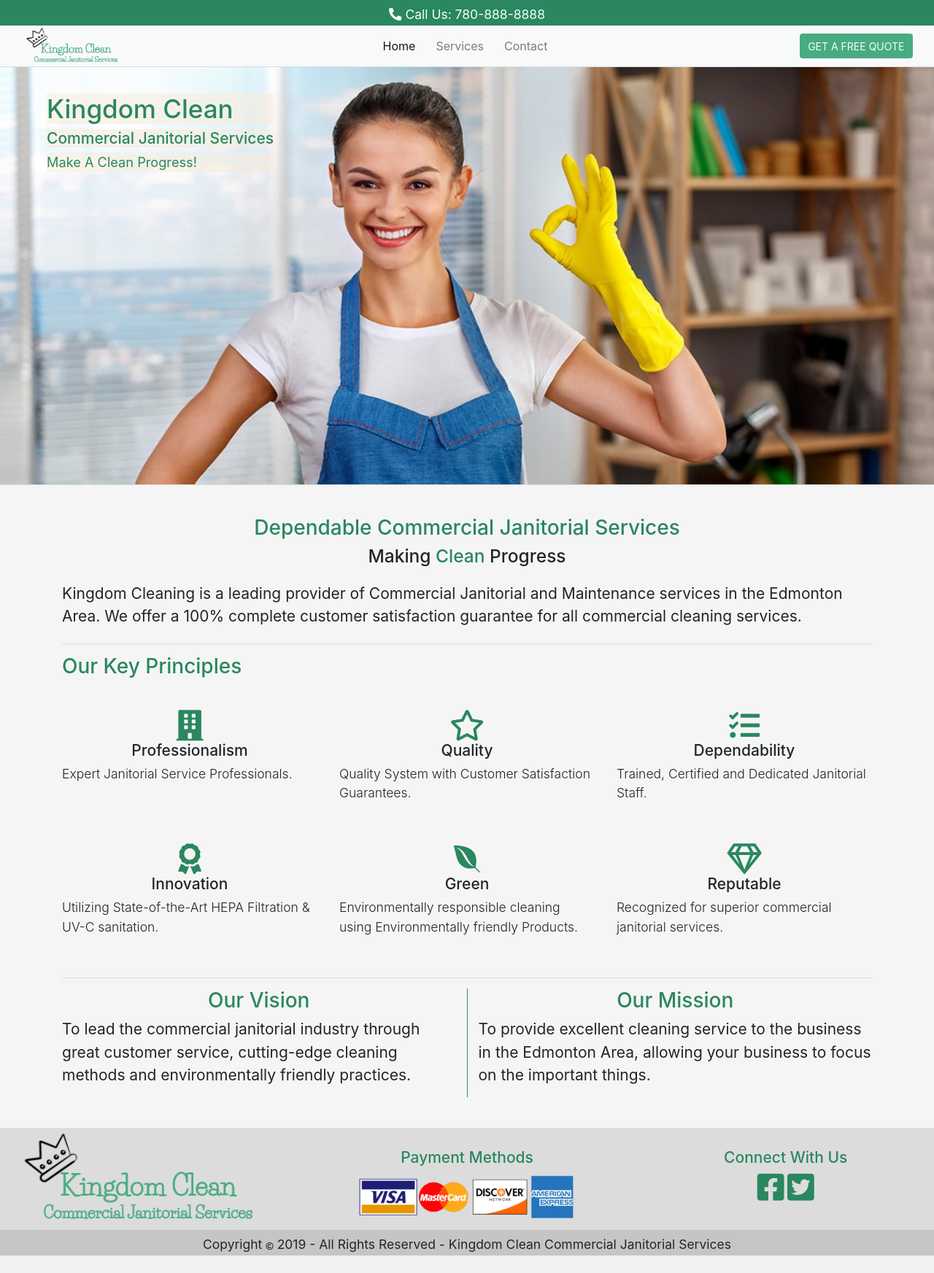
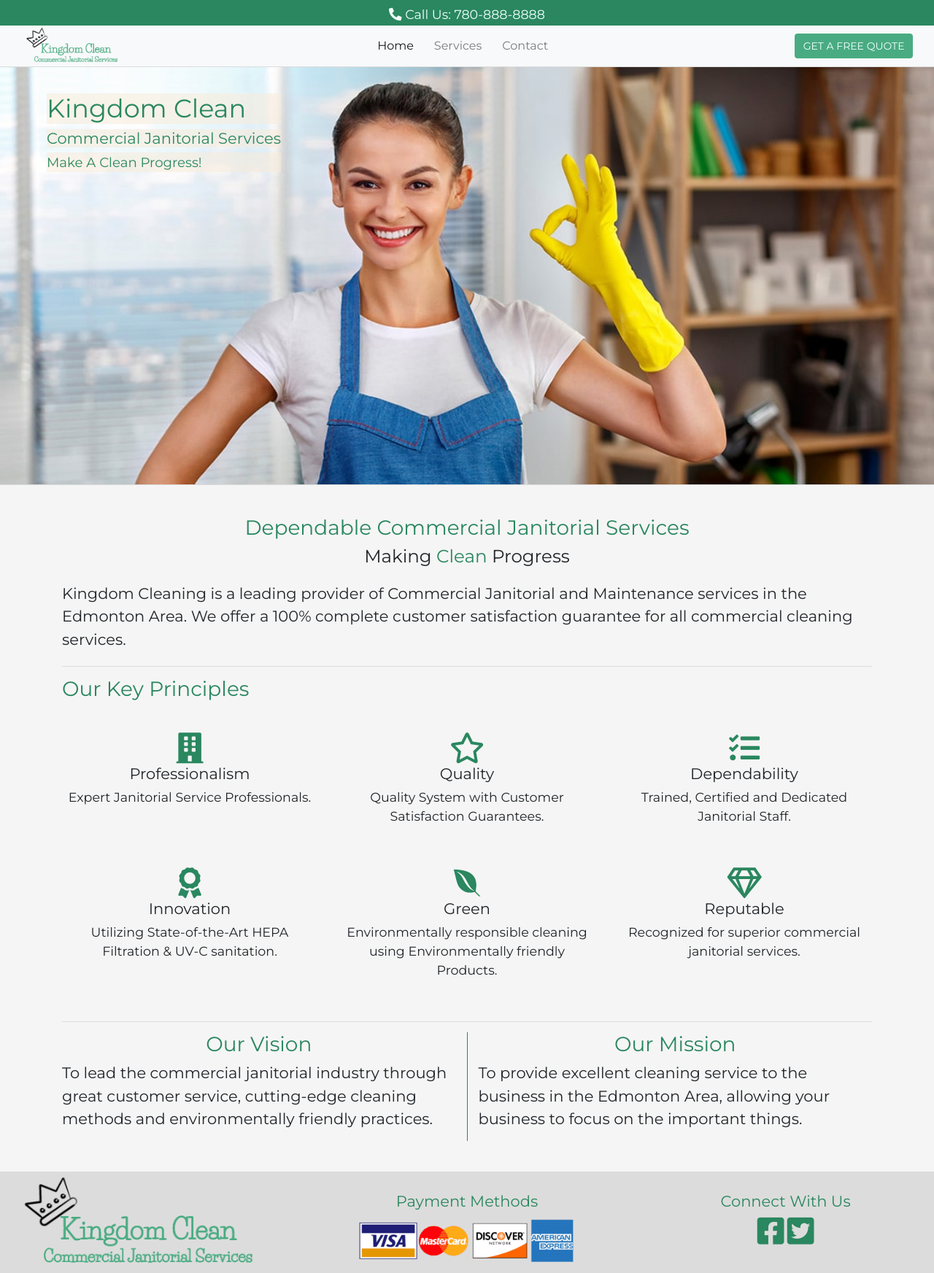
Before and after one commit to ahmeda37/clean, a Flask app: page / in a window 1280 px wide. Shown: the top 1745 px of the page at 73% size. Before the commit the page ends 1721 px from the top, so only its background shows below. Run offline with Flask 2, Linux system fonts and the light colour scheme; some libraries are stand-ins or nearby versions.

Commit message:
added font

```diff
--- a/static/css/style.css
+++ b/static/css/style.css
@@ -1,6 +1,7 @@
 html, body {
     font-size: 16px;
     height: 100%;
+    font-family: 'Montserrat', sans-serif;
 }
 @media screen and (min-width: 320px) {
     html {
--- a/templates/base.html
+++ b/templates/base.html
@@ -8,6 +8,7 @@
     <!-- Bootstrap CSS -->
     <link rel="stylesheet" href="https://stackpath.bootstrapcdn.com/bootstrap/4.4.1/css/bootstrap.min.css" integrity="sha384-Vkoo8x4CGsO3+Hhxv8T/Q5PaXtkKtu6ug5TOeNV6gBiFeWPGFN9MuhOf23Q9Ifjh" crossorigin="anonymous">
     <link rel="stylesheet" href="https://cdnjs.cloudflare.com/ajax/libs/font-awesome/5.11.2/css/all.min.css">
+    <link href="https://fonts.googleapis.com/css?family=Montserrat&display=swap" rel="stylesheet">
     <link rel="stylesheet" href="/static/css/style.css">
     <title>{%block title%}{%endblock title%}</title>
   </head>
--- a/templates/index.html
+++ b/templates/index.html
@@ -25,7 +25,7 @@
     <h2 class="green_text">
         Our Key Principles
     </h2>
-    <div class="row my-5">
+    <div class="row my-5 text-center">
         <div class="col">
             <div class="text-center">
                 <i class="fas fa-building green_text bigger_font"></i>
@@ -48,7 +48,7 @@
             <p class="lead">Trained, Certified and Dedicated Janitorial Staff.</p>
         </div>
     </div>
-    <div class="row my-5">
+    <div class="row my-5 text-center">
         <div class="col">
             <div class="text-center">
                 <i class="fas fa-award green_text bigger_font"></i>
```
